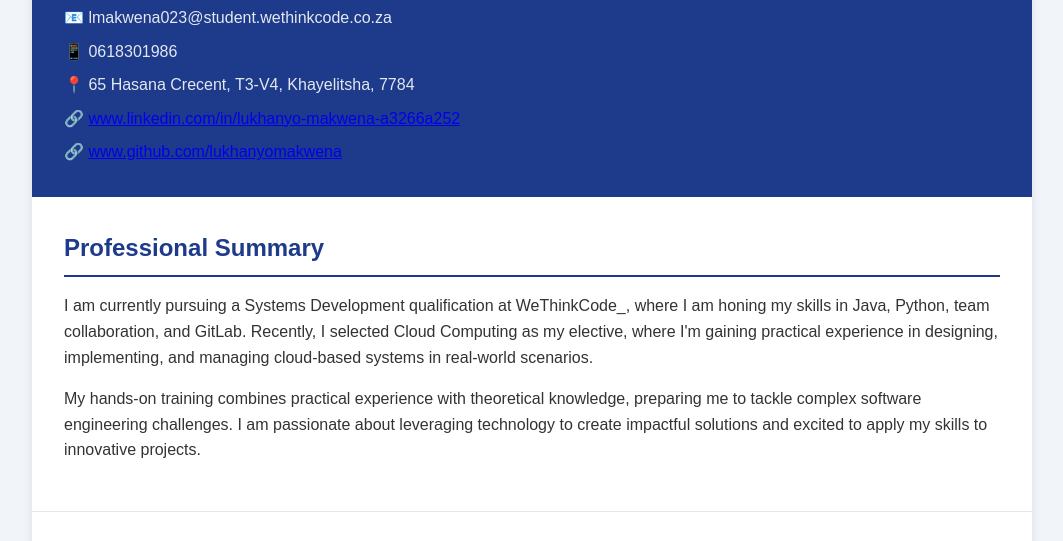
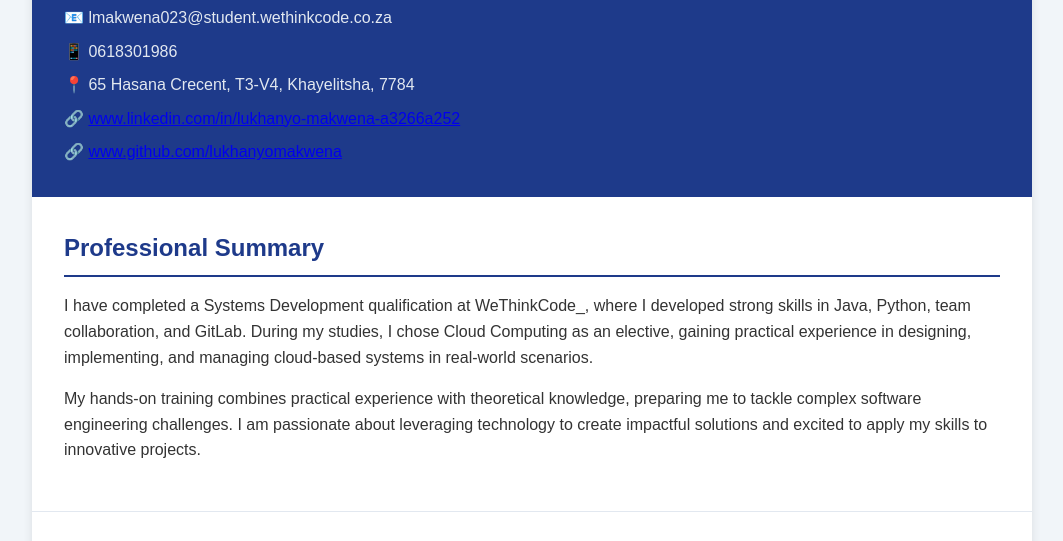
Before and after one commit to lukhanyomakwena/lukhanyo-makwena-resume, a plain HTML site: page index.html in a window 1280 px wide. Shown: the part 219-760 px from the top of the page, without its empty margins (108-1171 px from the left). Drawn offline with Linux system fonts and the light colour scheme.

Commit message:
Update index.html
changed the Professional Summary

```diff
--- a/index.html
+++ b/index.html
@@ -27,10 +27,9 @@
     <section class="section">
         <h2>Professional Summary</h2>
         <p>
-            I am currently pursuing a Systems Development qualification at WeThinkCode_, where I am honing my skills
-            in Java, Python, team collaboration, and GitLab. Recently, I selected Cloud Computing as my elective,
-            where I'm gaining practical experience in designing, implementing, and managing cloud-based systems in
-            real-world scenarios.
+            I have completed a Systems Development qualification at WeThinkCode_, where I developed strong skills in Java,
+            Python, team collaboration, and GitLab. During my studies, I chose Cloud Computing as an elective, gaining
+            practical experience in designing, implementing, and managing cloud-based systems in real-world scenarios.
         </p>
         <p>
             My hands-on training combines practical experience with theoretical knowledge, preparing me to tackle
```
